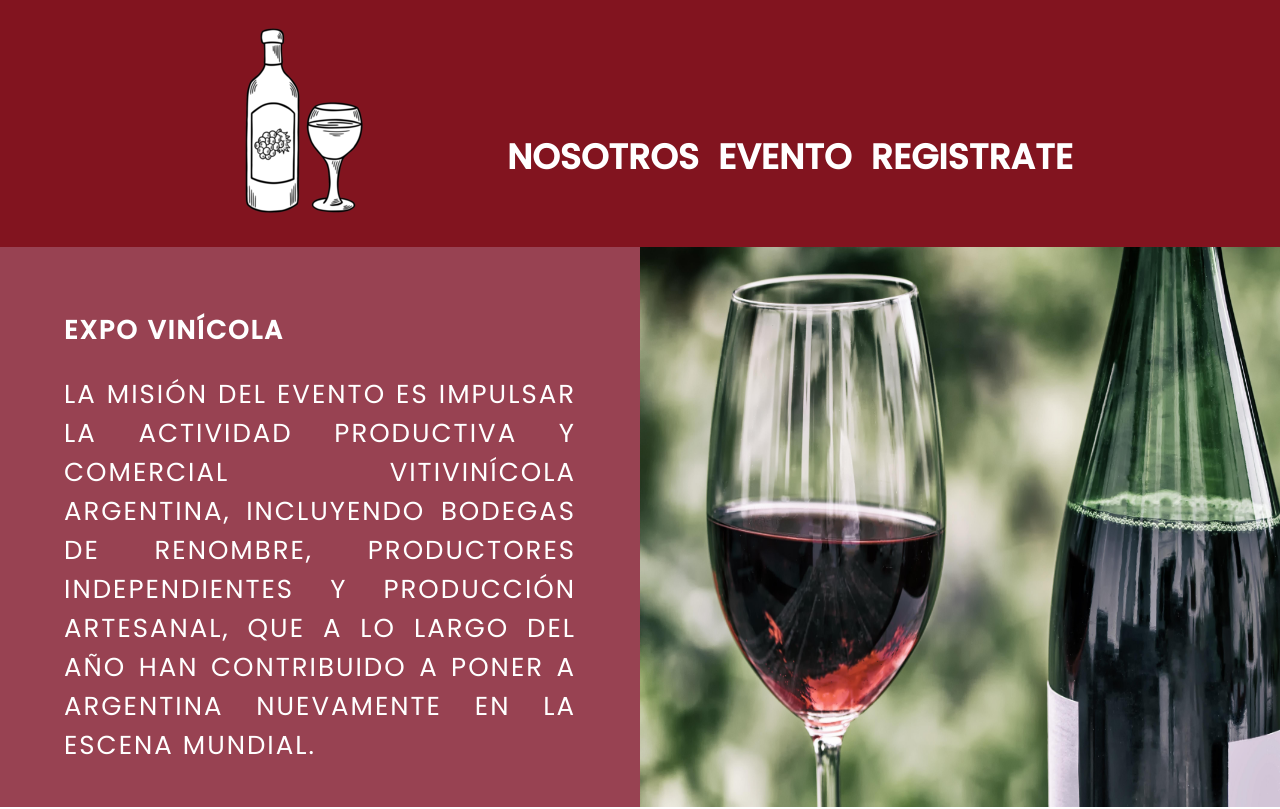
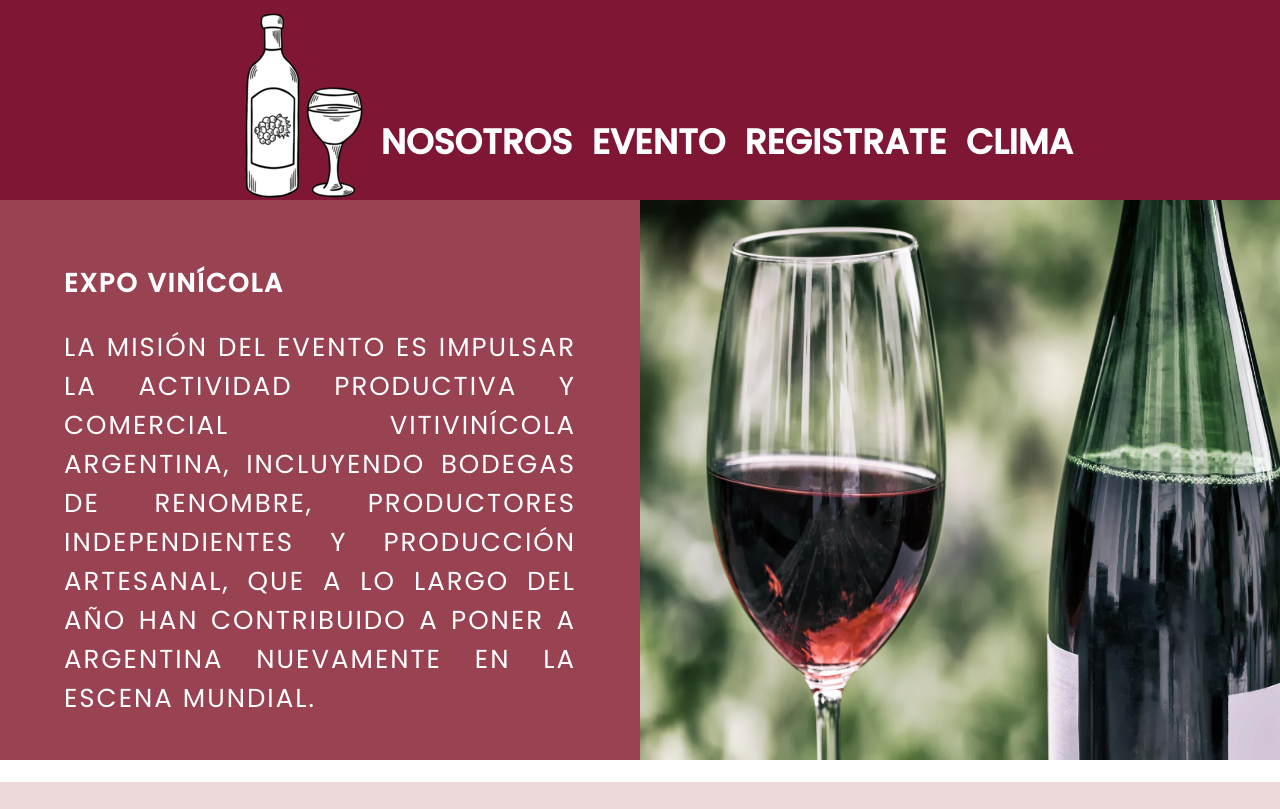
Before and after one commit to gus0117/pilis-mod2-ordonez-veramendi, a plain HTML site: page index.html in a window 1280 px wide. Shown: the top 809 px of the page. Drawn offline with Linux system fonts and the light colour scheme; some packages are replaced by stand-ins of ours; no server answers; a script that the page names is missing.

Commit message:
position sticky

```diff
--- a/css/style.css
+++ b/css/style.css
@@ -24,18 +24,23 @@
  }
  /* Header */
  header{
-     background-color: #82141F;
-     padding: 20px 0;
+     background-color: var(--main-color);
+     padding: 5px 0;
+     height: 25vh;
+     top: 0;
+     position: sticky;
  }
  .box{
      width: 70%;
      position: relative;
      margin:  0 auto;
+     position: sticky;
  }
  nav{
      position: absolute;
      top: 110px;
      right: 0;
+
  }
  nav li{
      display: inline;
--- a/index.html
+++ b/index.html
@@ -9,19 +9,20 @@
     <script src="//cdn.jsdelivr.net/npm/sweetalert2@11"></script>
   </head>
   <body>
-    <header>
+    <header id="header">
       <div class="box">
         <nav>
           <ul>
-            <li><a href="#">Nosotros</a></li>
-            <li><a href="#">Evento</a></li>
-            <li><a href="#">Registrate</a></li>
+            <li><a href="#about">Nosotros</a></li>
+            <li><a href="#event">Evento</a></li>
+            <li><a href="#contact">Registrate</a></li>
+            <li><a href="#weather">Clima</a></li>
           </ul>
         </nav>
-        <a><img src="./source/wine-6515502 (1).png" alt="coup of wine" /></a>
+        <a href="#home"><img src="./source/wine-6515502 (1).png" alt="coup of wine" /></a>
       </div>
     </header>
-
+    <main>
     <section id="home" class="section-home">
       <article class="title-subtitle">
         <h4>Expo vinícola</h4>
@@ -115,7 +116,7 @@
       </div>
     </section>
 
-    <section class="section-weather-box">
+    <section id="weather" class="section-weather-box">
       <div class="card">
         <h3 class="tag-text">Clima</h3>
         <h4 class="name-city"></h4>
@@ -123,6 +124,8 @@
         <p class="temperature"></p>
     </section>
     <script src="./main.js"></script>
+
+  </main>
 
     <footer class="footer-section">
       <ul class="contact">
```
Also changed, not shown: source/grapel.png (added).
